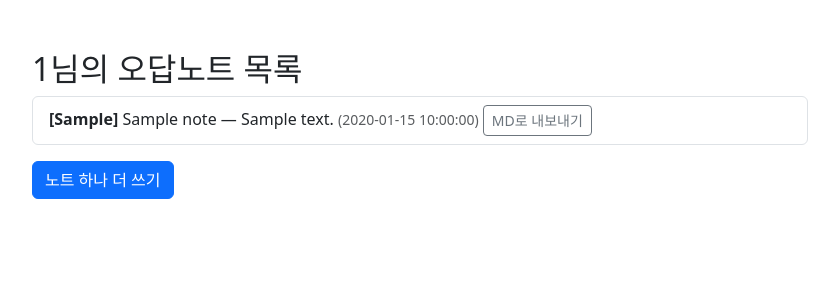
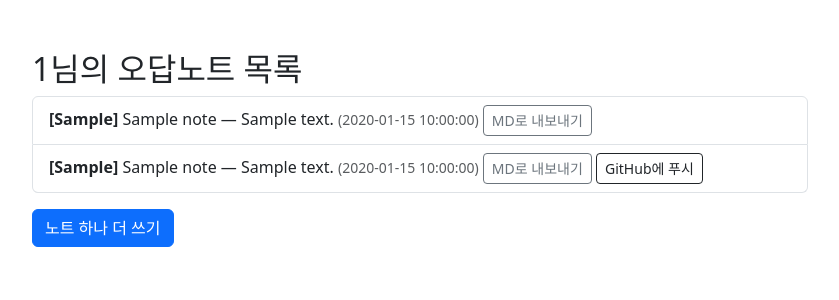
Before and after one commit to iHateSemicolon/CTF_writeup, a Flask app: page /my_notes in a window 1280 px wide. Shown: the top 300 px of the page, without its empty margins (220-1059 px from the left). Run offline with Flask 3, Linux system fonts and the light colour scheme; the visitor is signed in with stand-in values (Sample User, id 1); tables that the repository leaves empty hold one stand-in row (values such as "Sample post").

Commit message:
finally can push🥳🥳🥳🥳🥳🥳🥳🥳🥳🥳🥳

```diff
--- a/app/routes/notes.py
+++ b/app/routes/notes.py
@@ -3,6 +3,7 @@ from app import database
 
 from flask import Response
 from app.utils.md import note_to_markdown
+from app.utils.github import push_to_github
 
 notes_bp = Blueprint('notes', __name__)
 
@@ -46,3 +47,11 @@ def export_note(note_id):
         mimetype='text/markdown',
         headers={'Content-Disposition': f'attachment; filename=note_{note_id}.md'}
     )
+
+
+
+@notes_bp.route('/note/<int:note_id>/push_github', methods=['POST'])
+def push_github(note_id):
+    note = database.get_note_by_id(note_id)
+    success = push_to_github(note)
+    return redirect(url_for('notes.show_my_notes'))
--- a/app/templates/my_notes.html
+++ b/app/templates/my_notes.html
@@ -17,6 +17,16 @@
             <small class="text-muted">({{ note[5] }})</small>
             <a href="{{ url_for('notes.export_note', note_id=note[0]) }}" class="btn btn-sm btn-outline-secondary">MD로 내보내기</a>
         </li>
+        <li class="list-group-item">
+    <strong>[{{ note[3] }}]</strong> {{ note[2] }} — {{ note[4] }}
+    <small class="text-muted">({{ note[5] }})</small>
+    <a href="{{ url_for('notes.export_note', note_id=note[0]) }}" class="btn btn-sm btn-outline-secondary">MD로 내보내기</a>
+
+    <form action="{{ url_for('notes.push_github', note_id=note[0]) }}" method="POST" style="display:inline;">
+        <input type="hidden" name="csrf_token" value="{{ csrf_token() }}">
+        <button type="submit" class="btn btn-sm btn-outline-dark">GitHub에 푸시</button>
+    </form>
+</li>
         {% endfor %}
     </ul>
     {% else %}
```
Also changed, not shown: app/utils/github.py (added, +22 -0 lines), app/routes/__init.__.py (deleted), app/routes/__init__.py (added).
